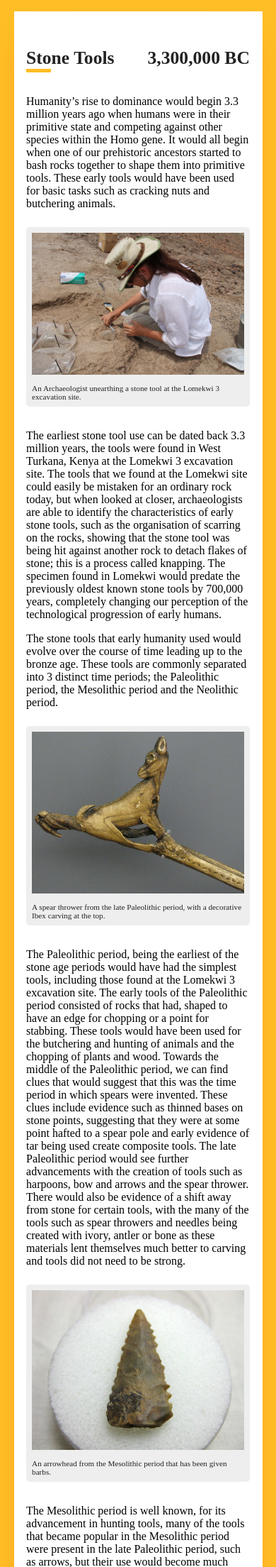
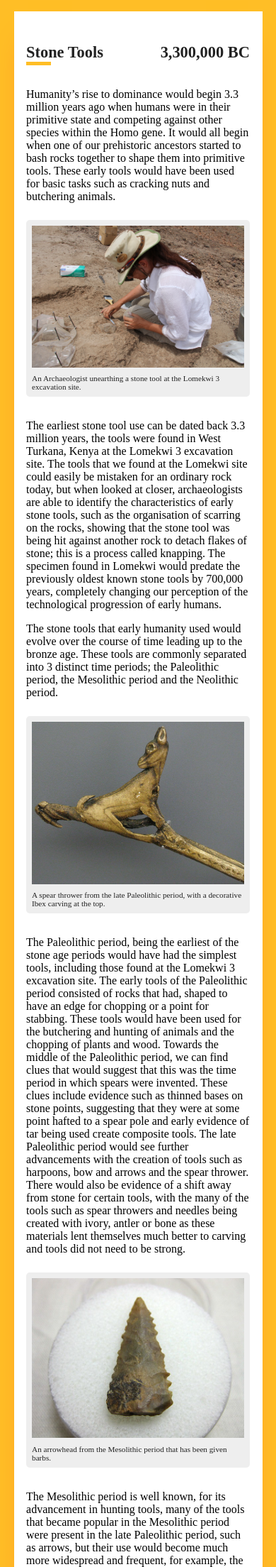
Before and after one commit to CalumDixon/Historyofinvention, a PHP site: page /stonetools.html in a window 390 px wide. Shown: the top 2208 px of the page at 71% size. Run offline with PHP 8.4, Linux system fonts and the light colour scheme; some libraries are stand-ins or nearby versions; some web fonts are replaced.

Commit message:
mobile fixes

```diff
--- a/stylesheet.css
+++ b/stylesheet.css
@@ -896,7 +896,7 @@ nav a{
 
 .articletitle{
     grid-column:2/20;
-    font-size:1.6em;
+    font-size:1.4em;
     padding: 0;
     color:#222;
     font-family: museo-sans;
@@ -917,7 +917,7 @@ nav a{
     font-weight:500;
     width:100%;
     margin: 0;
-    padding-top:0.8em;
+    padding-top:0.5em;
 }
 
 .imagecontainer {
@@ -952,7 +952,7 @@ nav a{
 
 .articlequote {
     font-size: 1.4em;
-    grid-column:3/19;
+    grid-column:2/20;
     text-align: center;
     font-family: museo-slab;
     color:#222;
@@ -965,7 +965,7 @@ nav a{
 
 .articlequotename{
     font-size: 1.4em;
-    grid-column:3/19;
+    grid-column:2/20;
     text-align: center;
     font-family: museo-sans;
     color:#222;
```
